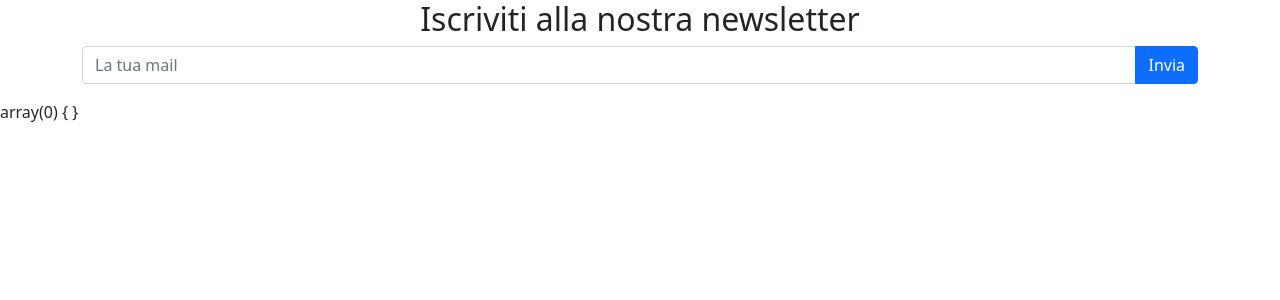
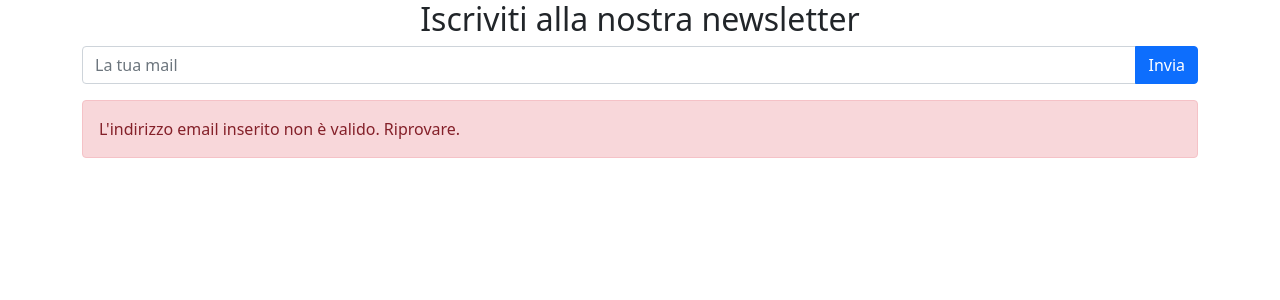
Before and after one commit to MarinaLasorsa/php-iscrizione-newsletter, a PHP site: page / in a window 1280 px wide. Shown: the top 300 px of the page. Run offline with PHP 8.4, Linux system fonts and the light colour scheme; data that the repository does not hold is empty.

Commit message:
ADD: function to check if email contains a @ and a . + different alerts printed in html page depending on function results

```diff
--- a/index.php
+++ b/index.php
@@ -1,3 +1,20 @@
+<?php
+    //var_dump($_POST);
+
+    $email = $_POST["email"];
+
+    //var_dump($email);
+
+    function isEmailCorrect($email) {
+        if (str_contains($email, '@') && str_contains($email, '.')) {
+            return true;
+        } else {
+            return false;
+        };
+    };
+?>
+
+
 <!DOCTYPE html>
 <html lang="en">
 <head>
@@ -13,17 +30,26 @@
 
             <form action="" method="POST">
                 <div class="input-group mb-3">
-                    <input type="text" name="email" class="form-control" placeholder="La tua mail">
+                    <input type="email" name="email" class="form-control" placeholder="La tua mail">
                     <button class="btn btn-primary" type="submit" value="submit">Invia</button>
                 </div>
             </form>
-
+            <?php
+            if (isEmailCorrect($email) === true) {
+                ?>
+                <div class="alert alert-success" role="alert">
+                    Grazie per esserti iscritto!
+                </div>
+                <?php
+            } else {
+                ?>
+                <div class="alert alert-danger" role="alert">
+                    L'indirizzo email inserito non è valido. Riprovare.
+                </div>
+                <?php
+            }
+            ?>
         </div>
     </main>
 </body>
 </html>
-
-
-<?php
-    var_dump($_POST);
-?>
```
